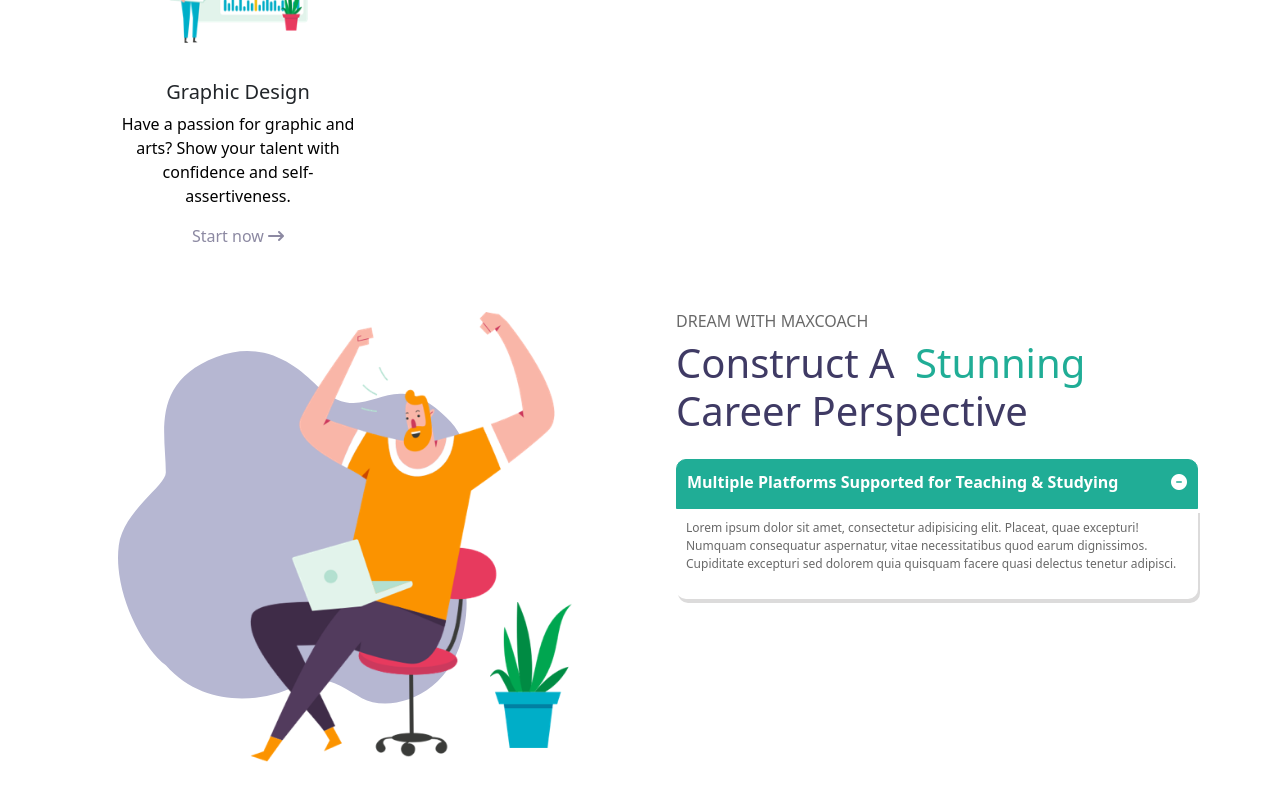
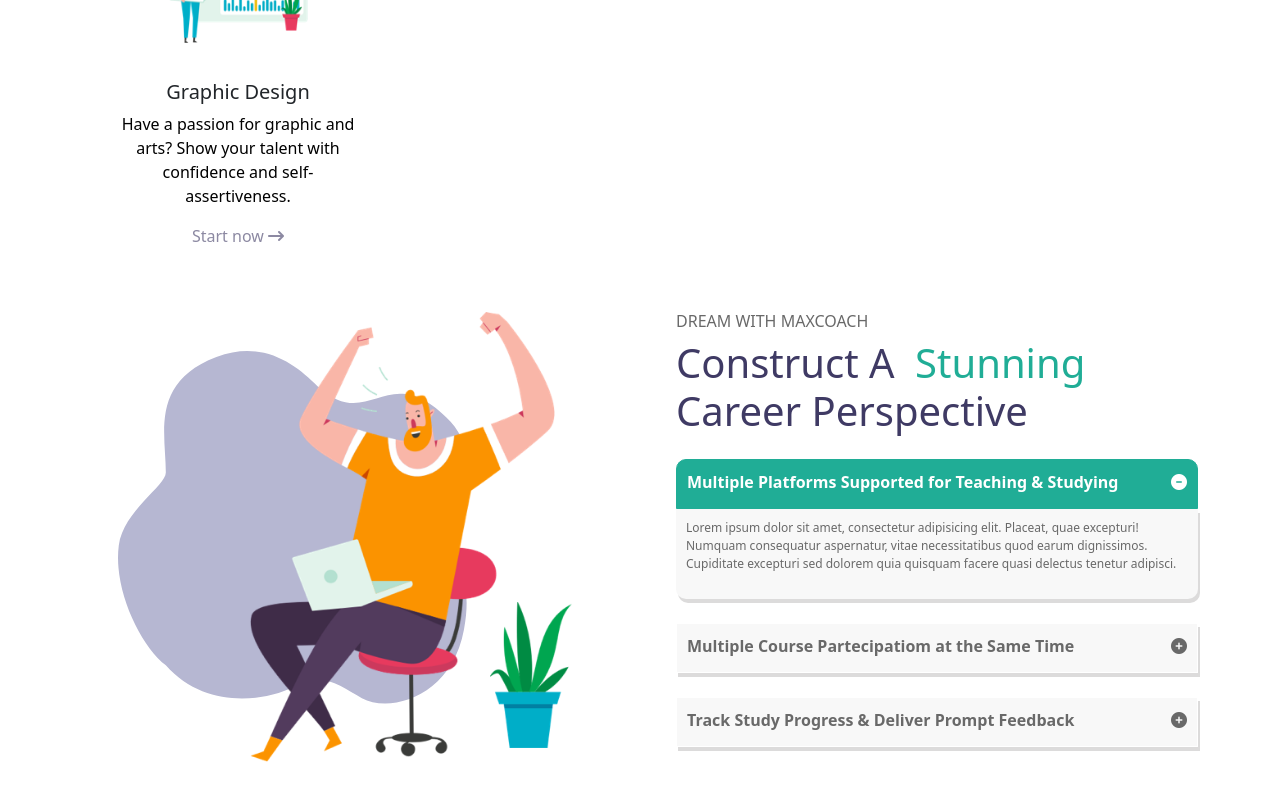
Before and after one commit to VincenzoDiMasi/proj-html-vuejs, a Vue app: page / in a window 1280 px wide. Shown: the part 1211-2011 px from the top of the page. Built offline with nearby package versions, Linux system fonts and the light colour scheme.

Commit message:
Finish career section

```diff
--- a/src/components/AppMain.vue
+++ b/src/components/AppMain.vue
@@ -81,11 +81,17 @@ export default {
           <div>
             <h1>Construct A <span class="highlighted">Stunning</span>  <br> Career Perspective</h1>
           </div>
-          <div class="menu-item d-flex justify-content-between mt-4">
+          <div class="menu-item-green d-flex justify-content-between mt-4">
             <p>Multiple Platforms Supported for Teaching & Studying </p> <a href="#"><i class="fa-solid fa-circle-minus text-white"></i></a>
           </div>
           <div class="text-item">
             <p>Lorem ipsum dolor sit amet, consectetur adipisicing elit. Placeat, quae excepturi! Numquam consequatur aspernatur, vitae necessitatibus quod earum dignissimos. Cupiditate excepturi sed dolorem quia quisquam facere quasi delectus tenetur adipisci.</p>
+          </div>
+          <div class="menu-item d-flex justify-content-between mt-4">
+            <p>Multiple Course Partecipatiom at the Same Time </p> <a href="#"><i class="fa-solid fa-circle-plus"></i></a>
+          </div>
+          <div class="menu-item d-flex justify-content-between mt-4">
+            <p>Track Study Progress & Deliver Prompt Feedback </p> <a href="#"><i class="fa-solid fa-circle-plus"></i></a>
           </div>
         </div>
       </div>
@@ -114,12 +120,15 @@ section {
 
 
   }
-    .menu-item {
+    .menu-item-green {
     background-color: #20AD96;
     border-radius: 10px 10px 0 0 ;
     border: 1px solid #20AD96;
     height: 50px;
     padding: 10px;
+
+
+
 
     p {
       color: white;
@@ -129,7 +138,8 @@ section {
   }
 
   .text-item {
-    box-shadow: 2px 4px #dcdbdb;;
+    box-shadow: 2px 4px #dcdbdb;
+    background-color: #f8f8f8;
     border-radius: 0 0 10px 10px;
     padding: 10px;
 
@@ -138,8 +148,26 @@ section {
       font-size: 12px;
     }
   }
+
+.menu-item {
+    height: 50px;
+    padding: 10px;
+    box-shadow: 2px 4px #dcdbdb;
+
+    border: 1px solid white;
+    background-color: #f8f8f8;
+
+
+    p,.fa-circle-plus {
+      color: #696969;
+      font-weight: bold;
+
+    }
+    }
+
 }
 
 
 
+
 </style>
```
